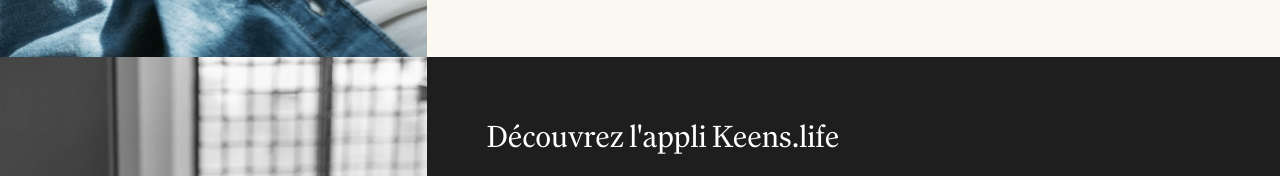
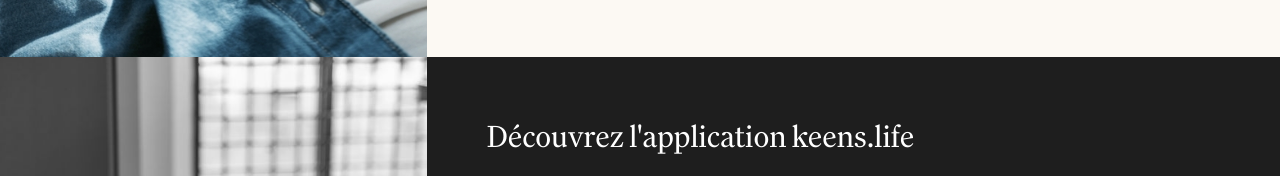
Before and after one commit to Joankrugg/affilies, a plain HTML site: page index.html in a window 1280 px wide. Shown: the part 2290-2466 px from the top of the page. Drawn offline with nearby package versions, Linux system fonts and the light colour scheme; a script that the page names is missing.

Commit message:
done I guess

```diff
--- a/index.html
+++ b/index.html
@@ -84,7 +84,7 @@
           </div>
           <div class="col-md-8">
             <div class="col-12 col-md-6 col-xl-12 d-flex flex-column justify-content-center">
-              <h2 class="mb-5">Découvrez l'appli Keens.life</h2>
+              <h2 class="mb-5">Découvrez l'application keens.life</h2>
               <div class="row g-4">
                 <div class="col-6 col-lg-3 text-center">
                   <img src="images/home.png" class="img-fluid rounded shadow" alt="Mockup 1">
```
